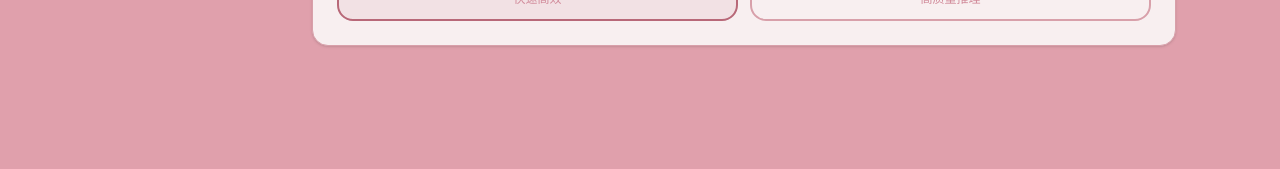
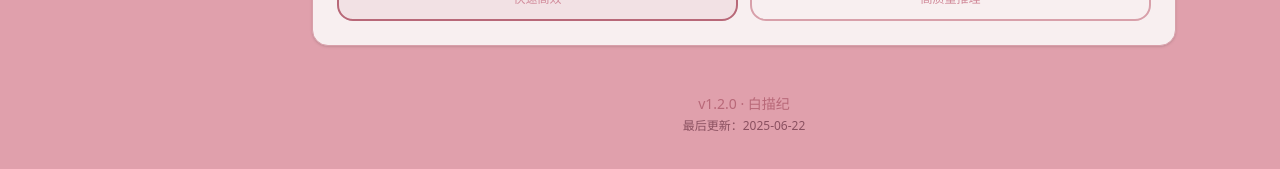
Before and after one commit to zero542900/jai995, a Next.js app: page /settings in a window 1280 px wide. Shown: the part 1047-1216 px from the top of the page. Before the commit the page ends 1117 px from the top, so only its background shows below. Built offline with nearby package versions, Linux system fonts and the light colour scheme.

Commit message:
feat: 设置页底部添加版本信息（版本号+版本名+更新日期）

```diff
--- a/src/app/settings/page.tsx
+++ b/src/app/settings/page.tsx
@@ -7,6 +7,7 @@ import { Button } from '@/components/ui/button';
 import { IconCheck, IconKey, IconCpu } from '@/components/icons';
 import { getApiKey, setApiKey, getModelPreference, setModelPreference } from '@/lib/storage';
 import { THEMES, getCurrentThemeId, applyTheme } from '@/lib/themes';
+import { APP_VERSION, VERSION_NAME, LAST_UPDATED } from '@/lib/version';
 
 export default function SettingsPage() {
   const [key, setKey] = useState('');
@@ -204,6 +205,12 @@ export default function SettingsPage() {
           </div>
         </CardContent>
       </Card>
+
+      {/* 关于 */}
+      <div className="text-center py-6 space-y-1">
+        <p className="text-sm font-medium text-jai-accent">v{APP_VERSION} · {VERSION_NAME}</p>
+        <p className="text-xs text-jai-text-secondary">最后更新：{LAST_UPDATED}</p>
+      </div>
     </div>
   );
 }
--- /dev/null
+++ b/src/lib/version.ts
@@ -0,0 +1,4 @@
+// 版本信息 - 每次发布时手动更新
+export const APP_VERSION = '1.2.0';
+export const VERSION_NAME = '白描纪';
+export const LAST_UPDATED = '2025-06-22';
```
